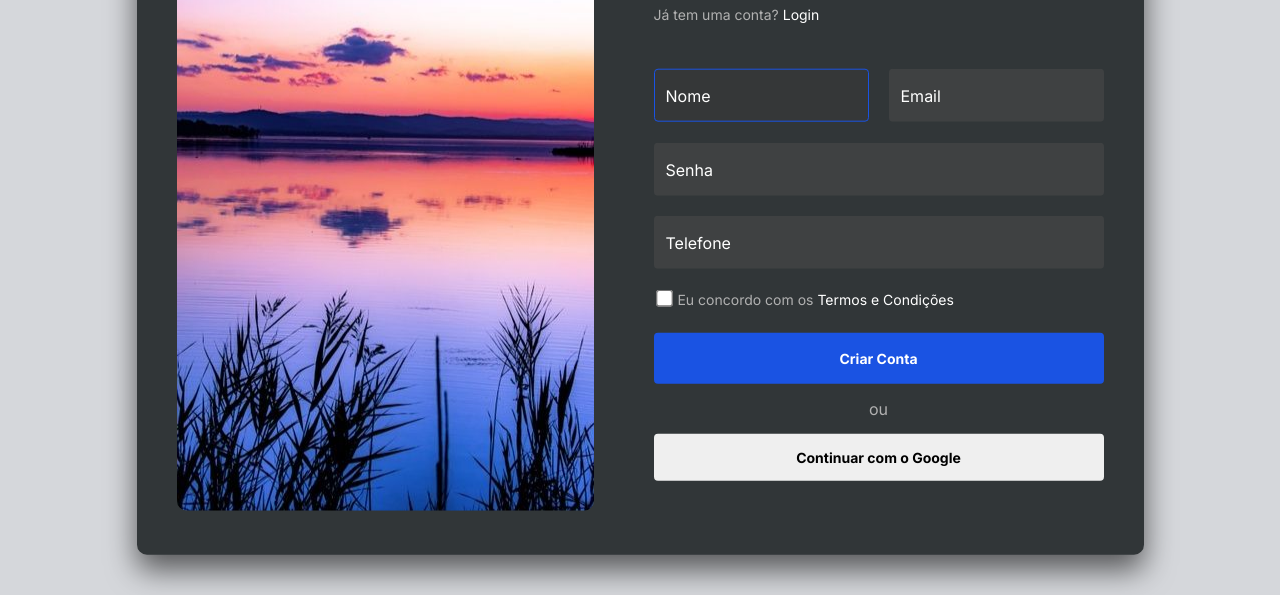
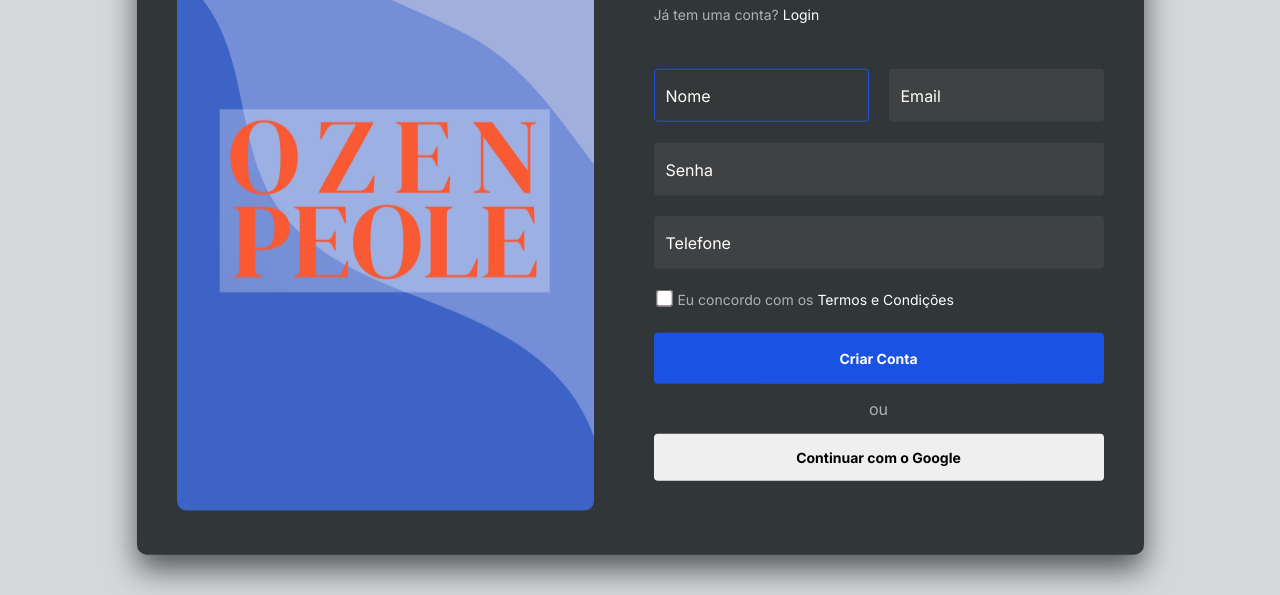
Before and after one commit to enzogran01/site-ozenpeole, a plain HTML site: page cadastro/cadastro.html in a window 1280 px wide. Shown: the part 205-800 px from the top of the page. Drawn offline with Linux system fonts and the light colour scheme.

Commit message:
banner correction cadastro

```diff
--- a/cadastro/cadastro.html
+++ b/cadastro/cadastro.html
@@ -14,7 +14,7 @@
         <section class="main">
 
             <div class="img">
-                <img src="./img/teste.jpg" alt="">
+                <img src="./img/banner.jpg" alt="">
             </div>
 
             <div class="form">
--- a/cadastro/css/style.css
+++ b/cadastro/css/style.css
@@ -200,4 +200,6 @@ input[type=checkbox] {
 .img img {
     border-radius: 10px;
     margin: 0;
+    max-width: 417px;
+    max-height: 626px;
 }
```
Also changed, not shown: cadastro/img/banner.jpg (added), cadastro/img/teste.jpg (deleted).
